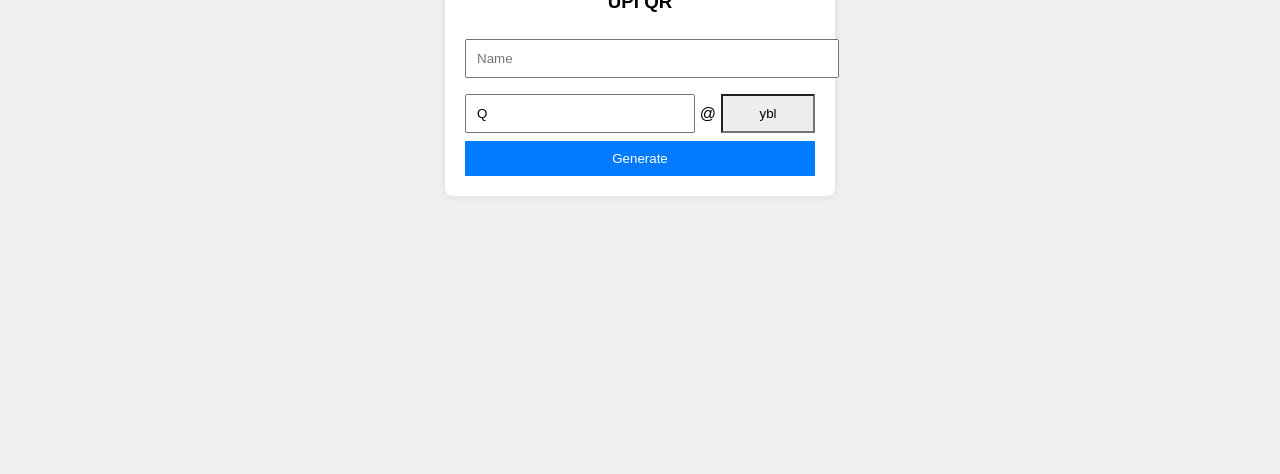
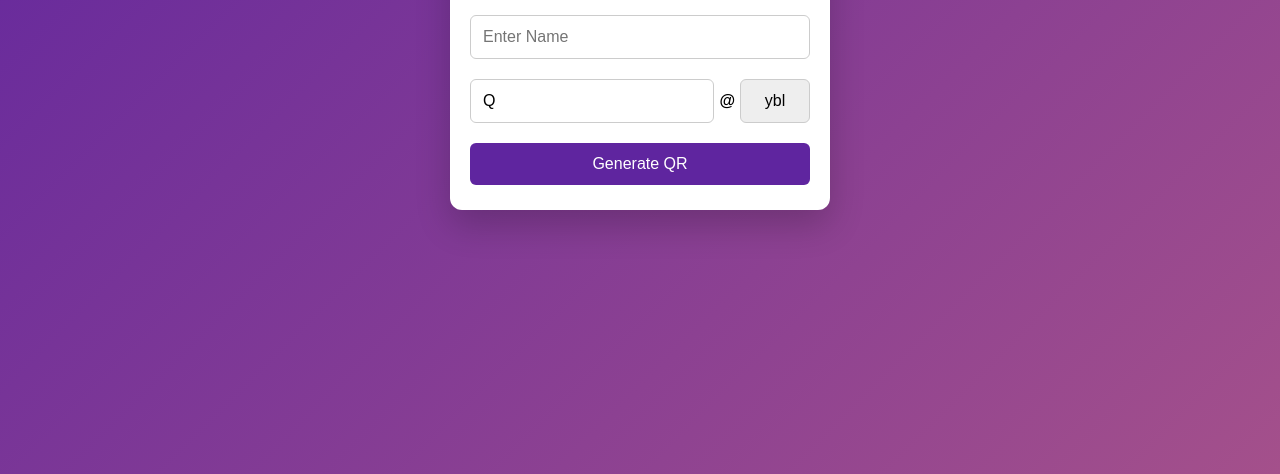
Before and after one commit to rahul1733/bulk-upi-html, a plain HTML site: page index.html in a window 1280 px wide. Shown: the part 326-800 px from the top of the page. Drawn offline with Linux system fonts and the light colour scheme.

Commit message:
Update index.html

```diff
--- a/index.html
+++ b/index.html
@@ -1,49 +1,93 @@
 <!DOCTYPE html>
 <html>
 <head>
+<meta name="viewport" content="width=device-width, initial-scale=1.0">
 <title>UPI QR Generator</title>
 
 <style>
+*{
+    box-sizing:border-box;
+}
+
 body{
-    font-family: Arial;
-    background:#f0f0f0;
+    font-family: Arial, sans-serif;
+    margin:0;
+    padding:20px;
+    background: linear-gradient(135deg,#5f259f,#a4508b);
     display:flex;
     justify-content:center;
     align-items:center;
-    height:100vh;
-    margin:0;
+    min-height:100vh;
 }
 
 .container{
-    background:#fff;
-    padding:20px;
-    width:350px;
-    border-radius:8px;
+    background:#ffffff;
+    width:100%;
+    max-width:380px;
+    padding:25px 20px;
+    border-radius:12px;
+    box-shadow:0 15px 35px rgba(0,0,0,0.2);
     text-align:center;
-    box-shadow:0 0 10px rgba(0,0,0,.1);
+}
+
+h3{
+    margin-top:0;
+    margin-bottom:20px;
+    color:#5f259f;
 }
 
 input{
     width:100%;
-    padding:10px;
-    margin:8px 0;
+    padding:12px;
+    margin:10px 0;
+    border:1px solid #ccc;
+    border-radius:6px;
+    font-size:16px;
+}
+
+.vpa-group{
+    display:flex;
+    align-items:center;
+    gap:5px;
+}
+
+.vpa-group input:first-child{
+    flex:1;
+}
+
+.vpa-group span{
+    font-weight:bold;
+}
+
+.handle{
+    width:70px;
+    background:#eee;
+    text-align:center;
 }
 
 button{
     width:100%;
-    padding:10px;
-    background:#007bff;
+    padding:12px;
+    background:#5f259f;
     color:white;
     border:none;
+    border-radius:6px;
+    font-size:16px;
     cursor:pointer;
+    margin-top:10px;
+}
+
+button:active{
+    transform:scale(0.98);
 }
 
 #qr-box{
     margin-top:20px;
-    padding:10px;
-    border:3px solid black;
+    padding:15px;
+    border:3px solid #5f259f;
     display:inline-block;
-    position:relative;
+    background:white;
+    border-radius:10px;
 }
 </style>
 </head>
@@ -52,25 +96,22 @@ button{
 
 <div class="container">
 
-<h3>UPI QR</h3>
+<h3>UPI QR Generator</h3>
 
-<input id="name" placeholder="Name">
+<input id="name" placeholder="Enter Name">
 
-<!-- VPA with default Q and fixed @ybl -->
-<div style="display:flex;align-items:center;gap:5px;">
-    <input id="vpa" value="Q" placeholder="Enter ID" style="flex:1;">
+<div class="vpa-group">
+    <input id="vpa" value="Q" placeholder="Enter ID">
     <span>@</span>
-    <input value="ybl" readonly style="width:70px;background:#eee;text-align:center;">
+    <input value="ybl" readonly class="handle">
 </div>
 
-<button onclick="makeQR()">Generate</button>
+<button onclick="makeQR()">Generate QR</button>
 
 <div id="result"></div>
 
 </div>
 
-
-<!-- LOCAL QR LIBRARY -->
 <script src="qrcode.min.js"></script>
 
 <script>
@@ -84,7 +125,6 @@ function makeQR(){
         return;
     }
 
-    // Ensure Q at start
     if(!vpaPart.startsWith("Q")){
         vpaPart = "Q" + vpaPart;
     }
@@ -104,8 +144,8 @@ function makeQR(){
 
     new QRCode(document.getElementById("qrcode"),{
         text: upi,
-        width:180,
-        height:180
+        width:200,
+        height:200
     });
 }
 </script>
```
